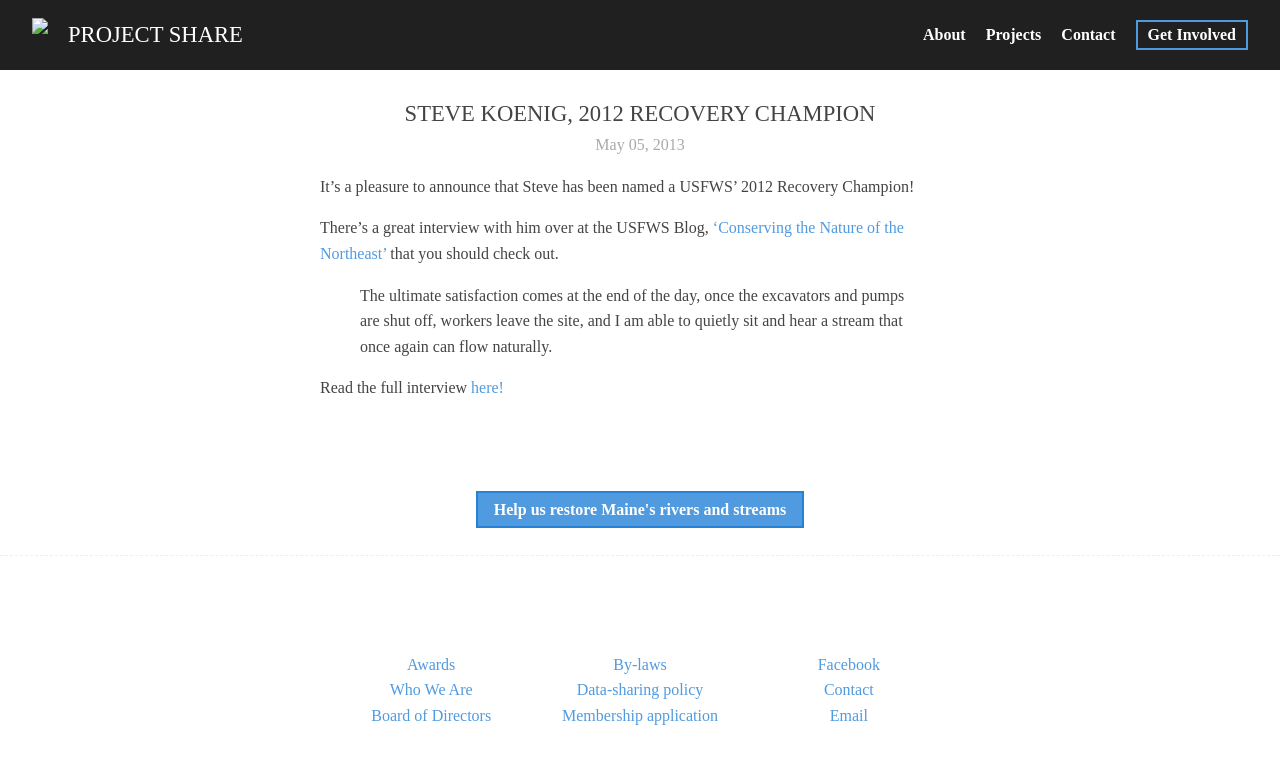
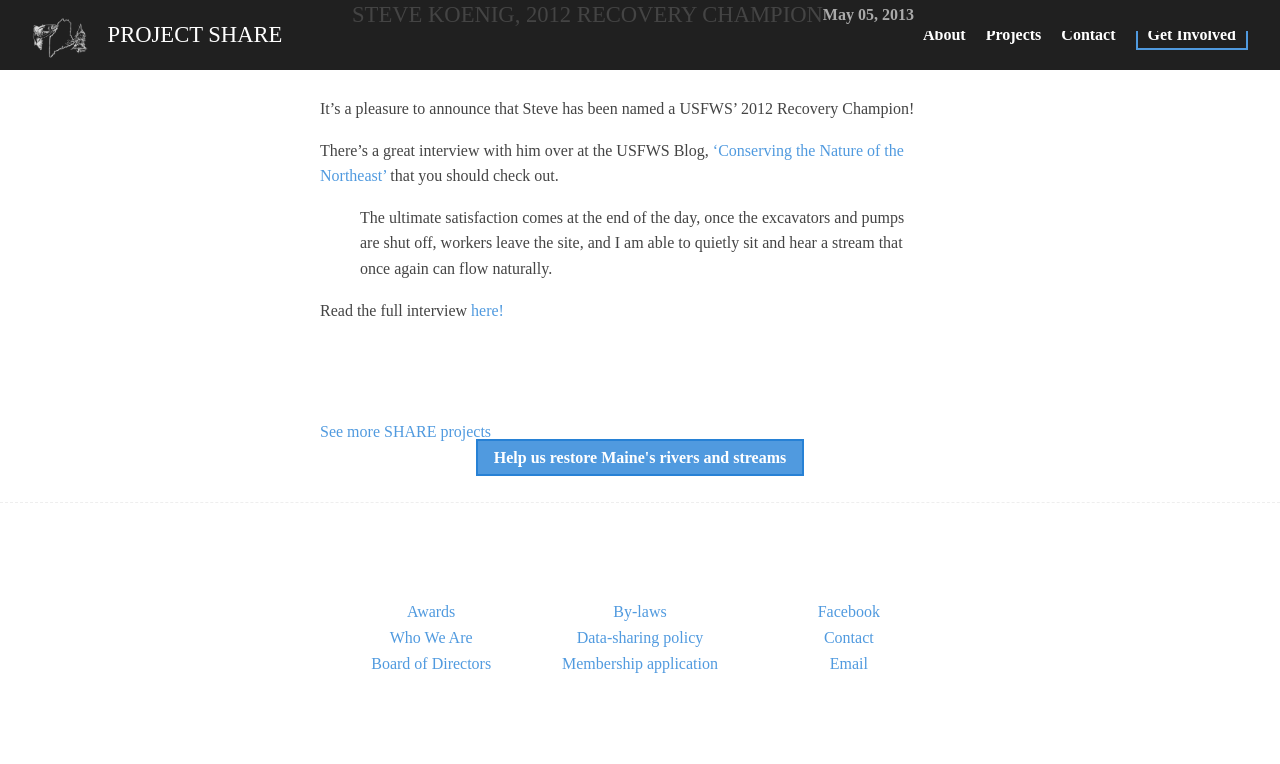
Before and after one commit to salmonhabitat/salmonhabitat, a Jekyll site: the page built from _posts/2013-05-19-Recovery-Champion.md, in a window 1280 px wide. Shown: the top 764 px of the page. Built offline with Jekyll 4.4.1, drawn with Linux system fonts in a browser that asks for light colours; nearby versions of some CDN libraries; a script that is not in the unit is left out.

Commit message:
improvements to blog/projects format

```diff
--- a/_includes/header.html
+++ b/_includes/header.html
@@ -1,7 +1,7 @@
 <header>
 	<div class='title'>
 		<a href='/'>
-			<img src='assets/img/logo-white.png' />
+			<img src='/assets/img/logo-white.png' />
 			<h2>Project SHARE</h2>
 		</a>
 	</div>
--- a/_layouts/post.html
+++ b/_layouts/post.html
@@ -3,12 +3,13 @@
 ---
 <div class='content'>
 	<article>
-		<div class='post-title'>
+		<header class='post-title'>
 			<h2>
 				<a href='{{ page.url}}'>{{ page.title }}</a>
 			</h2>
 			<p class='date'>{{ page.date | date: "%B %m, %Y "}}</p>
-		</div>
+		</header>
 		{{ content }}
 	</article>
+	<a href='/projects'>See more SHARE projects</a>
 </div>
--- a/projects.html
+++ b/projects.html
@@ -5,9 +5,8 @@
 <div class='content'>
 	<section>
 
-		<div>
 		<h2>Projects</h2>
-			<ul>
+		<ul class="projects">
 			{% for post in site.posts %}
 				<li>
 					<a href='{{ post.url }}'>
@@ -20,6 +19,6 @@
 				</li>
 			{% endfor %}
 		</ul>
-		</div>
+
 	</section>
 </div>
```
Lines whose indentation alone changed are shown as unchanged.
